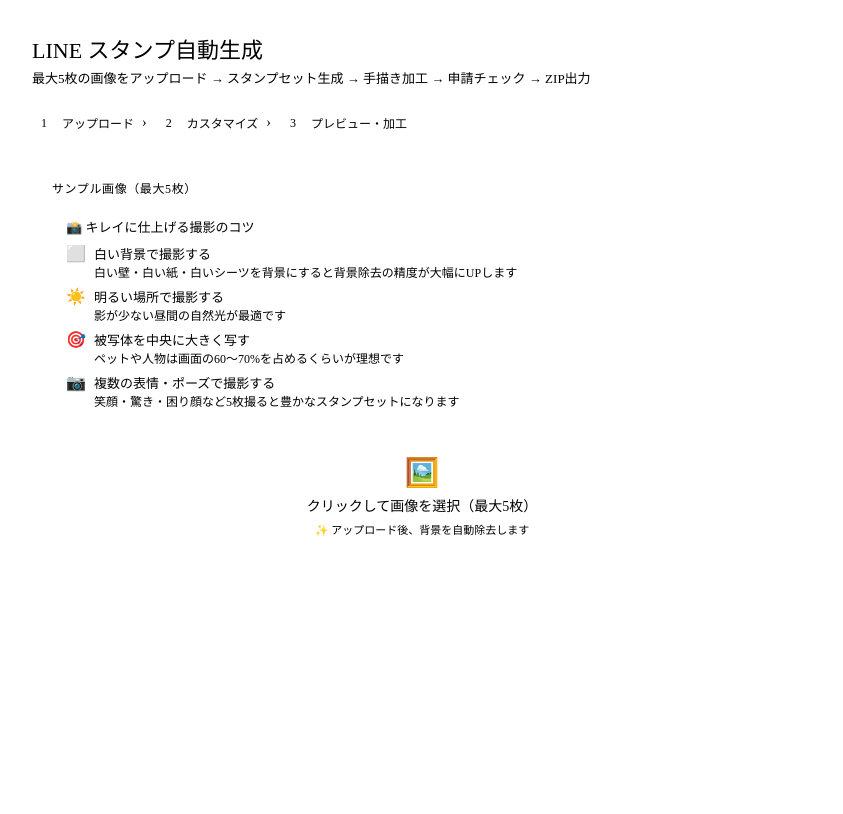
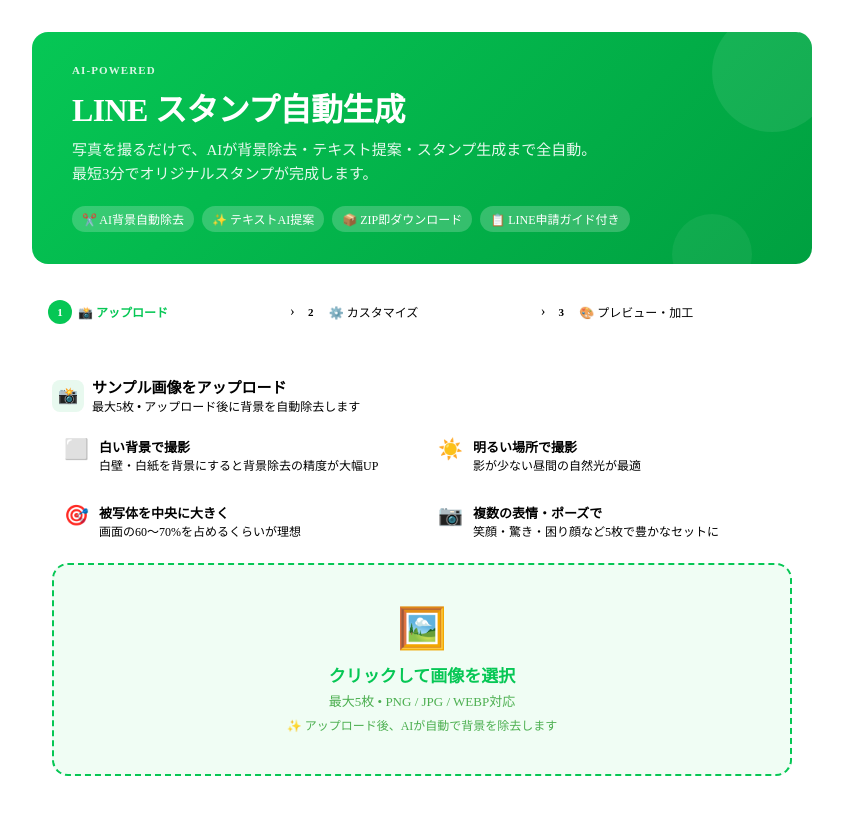
Before and after one commit to aoipapa0630-cloud/line-stamp-generator, a React (Vite) app: page / in a window 1280 px wide. Shown: the top 814 px of the page, without its empty margins (218-1061 px from the left). Built offline with nearby package versions, Linux system fonts and the light colour scheme.

Commit message:
Update App.jsx

```diff
--- a/src/App.jsx
+++ b/src/App.jsx
@@ -618,7 +618,7 @@
   };
 
   return (
-    <div style={S.app}>
+    <div style={{ ...S.app, background:"var(--color-background-secondary)", minHeight:"100vh" }}>
       {editingStamp !== null && (
         <DrawingEditor stamp={stamps[editingStamp]} onSave={(d) => handleSaveEdit(editingStamp,d)} onClose={() => setEditingStamp(null)} />
       )}
@@ -626,90 +626,91 @@
         <ChecklistModal stampCount={stamps.length} onConfirm={() => { setShowChecklist(false); doDownload(); }} onClose={() => setShowChecklist(false)} />
       )}
 
-      <h2 style={{ fontSize:22, fontWeight:500, margin:"0 0 4px", color:"var(--color-text-primary)" }}>LINE スタンプ自動生成</h2>
-      <p style={{ fontSize:13, color:"var(--color-text-secondary)", margin:"0 0 1.5rem" }}>最大5枚の画像をアップロード → スタンプセット生成 → 手描き加工 → 申請チェック → ZIP出力</p>
+      {/* Hero Header */}
+      <div style={{ background:"linear-gradient(135deg, #06C755 0%, #00A040 100%)", borderRadius:16, padding: isMobile ? "1.5rem 1.25rem" : "2rem 2.5rem", marginBottom:"1.5rem", color:"#fff", position:"relative", overflow:"hidden" }}>
+        <div style={{ position:"absolute", top:-20, right:-20, width:120, height:120, borderRadius:"50%", background:"rgba(255,255,255,0.08)" }} />
+        <div style={{ position:"absolute", bottom:-30, right:60, width:80, height:80, borderRadius:"50%", background:"rgba(255,255,255,0.06)" }} />
+        <div style={{ fontSize:11, fontWeight:600, letterSpacing:"0.1em", opacity:0.85, marginBottom:8, textTransform:"uppercase" }}>AI-Powered</div>
+        <h1 style={{ fontSize: isMobile ? 24 : 32, fontWeight:700, margin:"0 0 8px", letterSpacing:"-0.02em" }}>LINE スタンプ自動生成</h1>
+        <p style={{ fontSize: isMobile ? 13 : 15, opacity:0.9, margin:"0 0 1.25rem", lineHeight:1.6 }}>写真を撮るだけで、AIが背景除去・テキスト提案・スタンプ生成まで全自動。<br/>最短3分でオリジナルスタンプが完成します。</p>
+        <div style={{ display:"flex", gap:8, flexWrap:"wrap" }}>
+          {["✂️ AI背景自動除去", "✨ テキストAI提案", "📦 ZIP即ダウンロード", "📋 LINE申請ガイド付き"].map(f => (
+            <span key={f} style={{ fontSize:12, background:"rgba(255,255,255,0.2)", padding:"4px 10px", borderRadius:20, fontWeight:500 }}>{f}</span>
+          ))}
+        </div>
+      </div>
 
       {/* Step indicator */}
-      <div style={{ display:"flex", gap:8, marginBottom:"1.5rem", alignItems:"center" }}>
-        {["アップロード","カスタマイズ","プレビュー・加工"].map((s,i) => {
+      <div style={{ display:"flex", gap:4, marginBottom:"1.25rem", alignItems:"center", background:"var(--color-background-primary)", borderRadius:12, padding:"12px 16px", border:"0.5px solid var(--color-border-tertiary)" }}>
+        {["📸 アップロード", "⚙️ カスタマイズ", "🎨 プレビュー・加工"].map((s,i) => {
           const active=[step==="upload",step==="config",step==="preview"][i];
           const done=(i===0&&step!=="upload")||(i===1&&step==="preview");
           return (
-            <div key={s} style={{ display:"flex", alignItems:"center", gap:6 }}>
-              <div style={S.stepNum(done,active)}>{done?"✓":i+1}</div>
-              <span style={{ fontSize:12, color:active?"var(--color-text-primary)":"var(--color-text-secondary)", fontWeight:active?500:400 }}>{s}</span>
-              {i<2 && <span style={{ color:"var(--color-border-secondary)", fontSize:14, margin:"0 2px" }}>›</span>}
+            <div key={s} style={{ display:"flex", alignItems:"center", gap:6, flex:1 }}>
+              <div style={{ width:24, height:24, borderRadius:"50%", display:"flex", alignItems:"center", justifyContent:"center", fontSize:11, fontWeight:700, flexShrink:0, background: active ? "#06C755" : done ? "#E8F9EF" : "var(--color-background-secondary)", color: active ? "#fff" : done ? "#06C755" : "var(--color-text-tertiary)", border: done && !active ? "1.5px solid #06C755" : "none" }}>{done?"✓":i+1}</div>
+              <span style={{ fontSize: isMobile ? 11 : 12, color: active ? "#06C755" : done ? "#06C755" : "var(--color-text-tertiary)", fontWeight: active ? 600 : done ? 500 : 400, display: isMobile && i > 0 ? "none" : "block" }}>{s}</span>
+              {i<2 && <span style={{ color:"var(--color-border-secondary)", fontSize:14, marginLeft:"auto" }}>›</span>}
             </div>
           );
         })}
       </div>
 
-      {/* Upload */}
-      <div style={S.card}>
-        <span style={S.label}>サンプル画像（最大5枚）</span>
+      {/* Upload Card */}
+      <div style={{ ...S.card, border:"0.5px solid var(--color-border-tertiary)" }}>
+        <div style={{ display:"flex", alignItems:"center", gap:8, marginBottom:12 }}>
+          <div style={{ width:32, height:32, borderRadius:8, background:"#E8F9EF", display:"flex", alignItems:"center", justifyContent:"center", fontSize:16 }}>📸</div>
+          <div>
+            <div style={{ fontSize:15, fontWeight:600, color:"var(--color-text-primary)" }}>サンプル画像をアップロード</div>
+            <div style={{ fontSize:12, color:"var(--color-text-secondary)" }}>最大5枚 • アップロード後に背景を自動除去します</div>
+          </div>
+        </div>
         {images.length>0 ? (
           <div style={{ display:"flex", gap:8, flexWrap:"wrap", marginBottom:10 }}>
             {images.map((img,i) => (
               <div key={i} style={{ position:"relative", width:80, height:80 }}>
                 <img src={img.url} style={{ width:80, height:80, objectFit:"cover", borderRadius:8, border:"0.5px solid var(--color-border-tertiary)", display:"block" }} />
                 <button onClick={() => { setImages(p=>p.filter((_,j)=>j!==i)); if(images.length<=1)setStep("upload"); }} style={{ position:"absolute", top:-7, right:-7, width:20, height:20, borderRadius:"50%", background:"var(--color-background-danger)", color:"var(--color-text-danger)", border:"none", cursor:"pointer", fontSize:13, fontWeight:700, lineHeight:"20px", textAlign:"center", padding:0 }}>×</button>
-                <div style={{ position:"absolute", bottom:0, left:0, right:0, background: img.bgRemoved ? "rgba(52,199,89,0.85)" : "rgba(0,0,0,0.45)", borderRadius:"0 0 8px 8px", fontSize:9, color:"#fff", textAlign:"center", padding:"2px 0" }}>{img.bgRemoved ? "✓ 背景除去済" : `画像${i+1}`}</div>
+                <div style={{ position:"absolute", bottom:0, left:0, right:0, background: img.bgRemoved ? "rgba(6,199,85,0.85)" : "rgba(0,0,0,0.45)", borderRadius:"0 0 8px 8px", fontSize:9, color:"#fff", textAlign:"center", padding:"2px 0" }}>{img.bgRemoved ? "✓ 背景除去済" : `画像${i+1}`}</div>
               </div>
             ))}
             {images.length<5 && (
-              <div onClick={() => fileRef.current.click()} style={{ width:80, height:80, border:"1.5px dashed var(--color-border-secondary)", borderRadius:8, display:"flex", flexDirection:"column", alignItems:"center", justifyContent:"center", cursor:"pointer", color:"var(--color-text-tertiary)" }}>
+              <div onClick={() => fileRef.current.click()} style={{ width:80, height:80, border:"1.5px dashed #06C755", borderRadius:8, display:"flex", flexDirection:"column", alignItems:"center", justifyContent:"center", cursor:"pointer", color:"#06C755" }}>
                 <span style={{ fontSize:22 }}>+</span><span style={{ fontSize:10, marginTop:2 }}>追加</span>
               </div>
             )}
           </div>
         ) : removingBg ? (
-          <div style={{ border:"1.5px solid var(--color-border-info)", borderRadius:12, padding:"2rem", textAlign:"center", marginBottom:10, background:"var(--color-background-info)" }}>
+          <div style={{ border:"1.5px solid #06C755", borderRadius:12, padding:"2rem", textAlign:"center", marginBottom:10, background:"#E8F9EF" }}>
             <div style={{ fontSize:24, marginBottom:8 }}>✂️</div>
-            <div style={{ fontSize:14, fontWeight:500, color:"var(--color-text-info)", marginBottom:12 }}>背景を自動除去しています... {removeBgProgress}%</div>
-            <div style={{ height:8, background:"var(--color-border-tertiary)", borderRadius:4, overflow:"hidden" }}>
-              <div style={{ height:"100%", width:`${removeBgProgress}%`, background:"var(--color-text-info)", borderRadius:4, transition:"width 0.3s" }} />
+            <div style={{ fontSize:14, fontWeight:600, color:"#06C755", marginBottom:12 }}>背景を自動除去しています... {removeBgProgress}%</div>
+            <div style={{ height:8, background:"#C8F0D8", borderRadius:4, overflow:"hidden" }}>
+              <div style={{ height:"100%", width:`${removeBgProgress}%`, background:"#06C755", borderRadius:4, transition:"width 0.3s" }} />
             </div>
           </div>
         ) : (
           <div style={{ marginBottom:10 }}>
             {/* 撮影ガイド */}
-            <div style={{ background:"var(--color-background-secondary)", borderRadius:10, padding:"12px 14px", marginBottom:10, border:"0.5px solid var(--color-border-tertiary)" }}>
-              <div style={{ fontSize:13, fontWeight:500, color:"var(--color-text-primary)", marginBottom:8 }}>📸 キレイに仕上げる撮影のコツ</div>
-              <div style={{ display:"flex", flexDirection:"column", gap:6 }}>
-                <div style={{ display:"flex", gap:8, alignItems:"flex-start" }}>
-                  <span style={{ fontSize:16, flexShrink:0 }}>⬜</span>
+            <div style={{ display:"grid", gridTemplateColumns: isMobile ? "1fr" : "1fr 1fr", gap:8, marginBottom:12 }}>
+              {[
+                { icon:"⬜", title:"白い背景で撮影", desc:"白壁・白紙を背景にすると背景除去の精度が大幅UP" },
+                { icon:"☀️", title:"明るい場所で撮影", desc:"影が少ない昼間の自然光が最適" },
+                { icon:"🎯", title:"被写体を中央に大きく", desc:"画面の60〜70%を占めるくらいが理想" },
+                { icon:"📷", title:"複数の表情・ポーズで", desc:"笑顔・驚き・困り顔など5枚で豊かなセットに" },
+              ].map(g => (
+                <div key={g.title} style={{ display:"flex", gap:10, padding:"10px 12px", background:"var(--color-background-secondary)", borderRadius:10, border:"0.5px solid var(--color-border-tertiary)" }}>
+                  <span style={{ fontSize:20, flexShrink:0 }}>{g.icon}</span>
                   <div>
-                    <span style={{ fontSize:13, fontWeight:500, color:"var(--color-text-primary)" }}>白い背景で撮影する</span>
-                    <div style={{ fontSize:12, color:"var(--color-text-secondary)" }}>白い壁・白い紙・白いシーツを背景にすると背景除去の精度が大幅にUPします</div>
+                    <div style={{ fontSize:13, fontWeight:600, color:"var(--color-text-primary)", marginBottom:2 }}>{g.title}</div>
+                    <div style={{ fontSize:12, color:"var(--color-text-secondary)", lineHeight:1.4 }}>{g.desc}</div>
                   </div>
                 </div>
-                <div style={{ display:"flex", gap:8, alignItems:"flex-start" }}>
-                  <span style={{ fontSize:16, flexShrink:0 }}>☀️</span>
-                  <div>
-                    <span style={{ fontSize:13, fontWeight:500, color:"var(--color-text-primary)" }}>明るい場所で撮影する</span>
-                    <div style={{ fontSize:12, color:"var(--color-text-secondary)" }}>影が少ない昼間の自然光が最適です</div>
-                  </div>
-                </div>
-                <div style={{ display:"flex", gap:8, alignItems:"flex-start" }}>
-                  <span style={{ fontSize:16, flexShrink:0 }}>🎯</span>
-                  <div>
-                    <span style={{ fontSize:13, fontWeight:500, color:"var(--color-text-primary)" }}>被写体を中央に大きく写す</span>
-                    <div style={{ fontSize:12, color:"var(--color-text-secondary)" }}>ペットや人物は画面の60〜70%を占めるくらいが理想です</div>
-                  </div>
-                </div>
-                <div style={{ display:"flex", gap:8, alignItems:"flex-start" }}>
-                  <span style={{ fontSize:16, flexShrink:0 }}>📷</span>
-                  <div>
-                    <span style={{ fontSize:13, fontWeight:500, color:"var(--color-text-primary)" }}>複数の表情・ポーズで撮影する</span>
-                    <div style={{ fontSize:12, color:"var(--color-text-secondary)" }}>笑顔・驚き・困り顔など5枚撮ると豊かなスタンプセットになります</div>
-                  </div>
-                </div>
-              </div>
+              ))}
             </div>
-            <div onClick={() => fileRef.current.click()} style={{ border:"1.5px dashed var(--color-border-secondary)", borderRadius:12, padding:"1.5rem", textAlign:"center", cursor:"pointer" }}>
-              <div style={{ fontSize:28, marginBottom:6 }}>🖼️</div>
-              <div style={{ fontSize:14, color:"var(--color-text-secondary)" }}>クリックして画像を選択（最大5枚）</div>
-              <div style={{ fontSize:11, color:"var(--color-text-info)", marginTop:6 }}>✨ アップロード後、背景を自動除去します</div>
+            <div onClick={() => fileRef.current.click()} style={{ border:"2px dashed #06C755", borderRadius:16, padding: isMobile ? "1.5rem" : "2.5rem", textAlign:"center", cursor:"pointer", background:"#F0FDF4", transition:"background 0.15s" }}>
+              <div style={{ fontSize:40, marginBottom:10 }}>🖼️</div>
+              <div style={{ fontSize: isMobile ? 15 : 17, fontWeight:600, color:"#06C755", marginBottom:4 }}>クリックして画像を選択</div>
+              <div style={{ fontSize:13, color:"#4CAF50" }}>最大5枚 • PNG / JPG / WEBP対応</div>
+              <div style={{ fontSize:12, color:"#4CAF50", marginTop:6 }}>✨ アップロード後、AIが自動で背景を除去します</div>
             </div>
           </div>
         )}
@@ -720,7 +721,13 @@
       {/* Config */}
       {step!=="upload" && (
         <div style={S.card}>
-          <span style={S.label}>スタンプ設定</span>
+          <div style={{ display:"flex", alignItems:"center", gap:8, marginBottom:16, paddingBottom:14, borderBottom:"0.5px solid var(--color-border-tertiary)" }}>
+            <div style={{ width:32, height:32, borderRadius:8, background:"#E8F9EF", display:"flex", alignItems:"center", justifyContent:"center", fontSize:16 }}>⚙️</div>
+            <div>
+              <div style={{ fontSize:15, fontWeight:600, color:"var(--color-text-primary)" }}>スタンプをカスタマイズ</div>
+              <div style={{ fontSize:12, color:"var(--color-text-secondary)" }}>フォント・カラー・フキダシを設定してAIでテキストを提案</div>
+            </div>
+          </div>
           <div style={{ display:"flex", gap:12, flexWrap:"wrap", marginBottom:"1rem" }}>
             <div style={{ flex:1, minWidth: isMobile ? "100%" : 150 }}>
               <div style={{ fontSize:13, color:"var(--color-text-secondary)", marginBottom:6 }}>枚数</div>
@@ -762,8 +769,8 @@
           </div>
 
           <div style={{ marginBottom:"1rem" }}>
-            <button style={S.btnPrimary} onClick={analyzeImages} disabled={analyzing}>
-              {analyzing?"AI分析中...":`✨ ${images.length}枚をAI分析してテキスト提案`}
+            <button style={{ padding: isMobile?"12px 20px":"10px 22px", borderRadius:10, border:"none", background:"linear-gradient(135deg, #06C755, #00A040)", color:"#fff", cursor:"pointer", fontSize: isMobile?15:14, fontWeight:600, boxShadow:"0 2px 8px rgba(6,199,85,0.3)" }} onClick={analyzeImages} disabled={analyzing}>
+              {analyzing ? "🤖 AI分析中..." : `✨ ${images.length}枚をAI分析してテキスト提案`}
             </button>
           </div>
 
@@ -792,7 +799,9 @@
               {STAMP_TEXTS.slice(0,count).map((t,i)=><span key={i} style={{ ...S.tag, cursor:"default" }}>{t}</span>)}
             </div>
           )}
-          <button style={S.btnPrimary} onClick={generateStamps}>スタンプを{count}枚生成 →</button>
+          <button style={{ padding: isMobile?"14px 24px":"12px 28px", borderRadius:10, border:"none", background:"linear-gradient(135deg, #06C755, #00A040)", color:"#fff", cursor:"pointer", fontSize: isMobile?16:15, fontWeight:700, boxShadow:"0 2px 12px rgba(6,199,85,0.35)", width: isMobile?"100%":"auto" }} onClick={generateStamps}>
+            🎨 スタンプを{count}枚生成する →
+          </button>
         </div>
       )}
 
@@ -800,16 +809,18 @@
       {step==="preview" && stamps.length>0 && (
         <div style={S.card}>
           <div style={{ display:"flex", justifyContent:"space-between", alignItems:"center", marginBottom:"0.75rem", flexWrap:"wrap", gap:8 }}>
-            <div>
-              <span style={S.label}>プレビュー・手描き加工</span>
-              <span style={{ fontSize:12, color:"var(--color-text-secondary)" }}>{stamps.length}枚 • 手描き編集済み: {editedCount}枚</span>
+            <div style={{ display:"flex", alignItems:"center", gap:8 }}>
+              <div style={{ width:32, height:32, borderRadius:8, background:"#E8F9EF", display:"flex", alignItems:"center", justifyContent:"center", fontSize:16 }}>🎨</div>
+              <div>
+                <div style={{ fontSize:15, fontWeight:600, color:"var(--color-text-primary)" }}>プレビュー・手描き加工</div>
+                <div style={{ fontSize:12, color:"var(--color-text-secondary)" }}>{stamps.length}枚生成 • 手描き編集済み: {editedCount}枚</div>
+              </div>
             </div>
             <button
-              style={{ ...S.btnPrimary, opacity: editedCount === stamps.length ? 1 : 0.35, cursor: editedCount === stamps.length ? "pointer" : "not-allowed" }}
+              style={{ padding: isMobile?"12px 20px":"10px 22px", borderRadius:10, border:"none", background: editedCount === stamps.length ? "linear-gradient(135deg, #06C755, #00A040)" : "var(--color-border-tertiary)", color:"#fff", cursor: editedCount === stamps.length ? "pointer" : "not-allowed", fontSize: isMobile?15:14, fontWeight:600, boxShadow: editedCount === stamps.length ? "0 2px 8px rgba(6,199,85,0.3)" : "none", width: isMobile?"100%":"auto" }}
               onClick={() => editedCount === stamps.length && setShowChecklist(true)}
-              title={editedCount < stamps.length ? `手描き未完了 ${stamps.length - editedCount}枚` : ""}
             >
-              {editedCount === stamps.length ? "申請前チェック → ZIP ↓" : `手描き未完了 ${stamps.length - editedCount}枚`}
+              {editedCount === stamps.length ? "📦 申請前チェック → ZIP ↓" : `✏️ 手描き未完了 ${stamps.length - editedCount}枚`}
             </button>
           </div>
 
```
